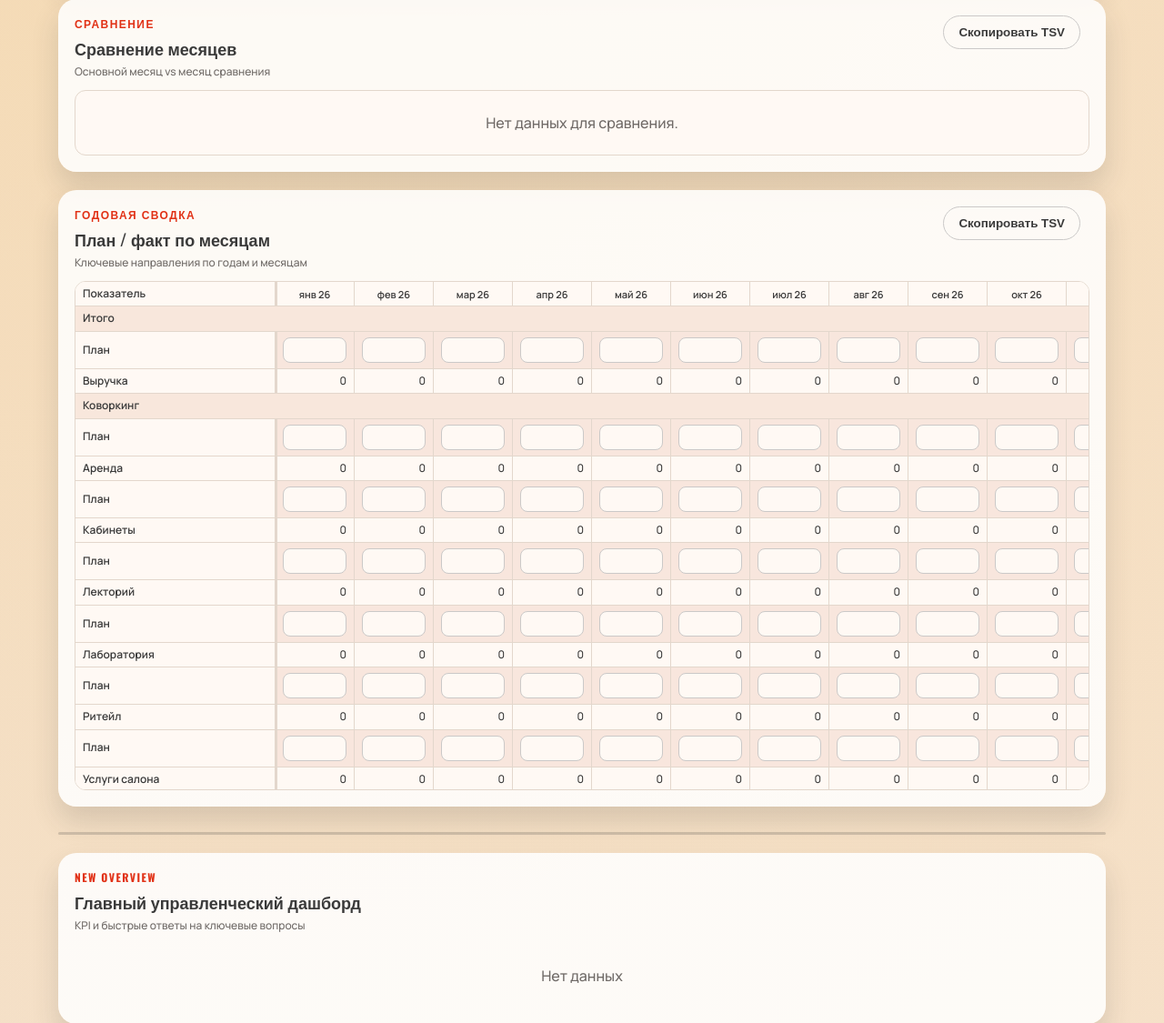
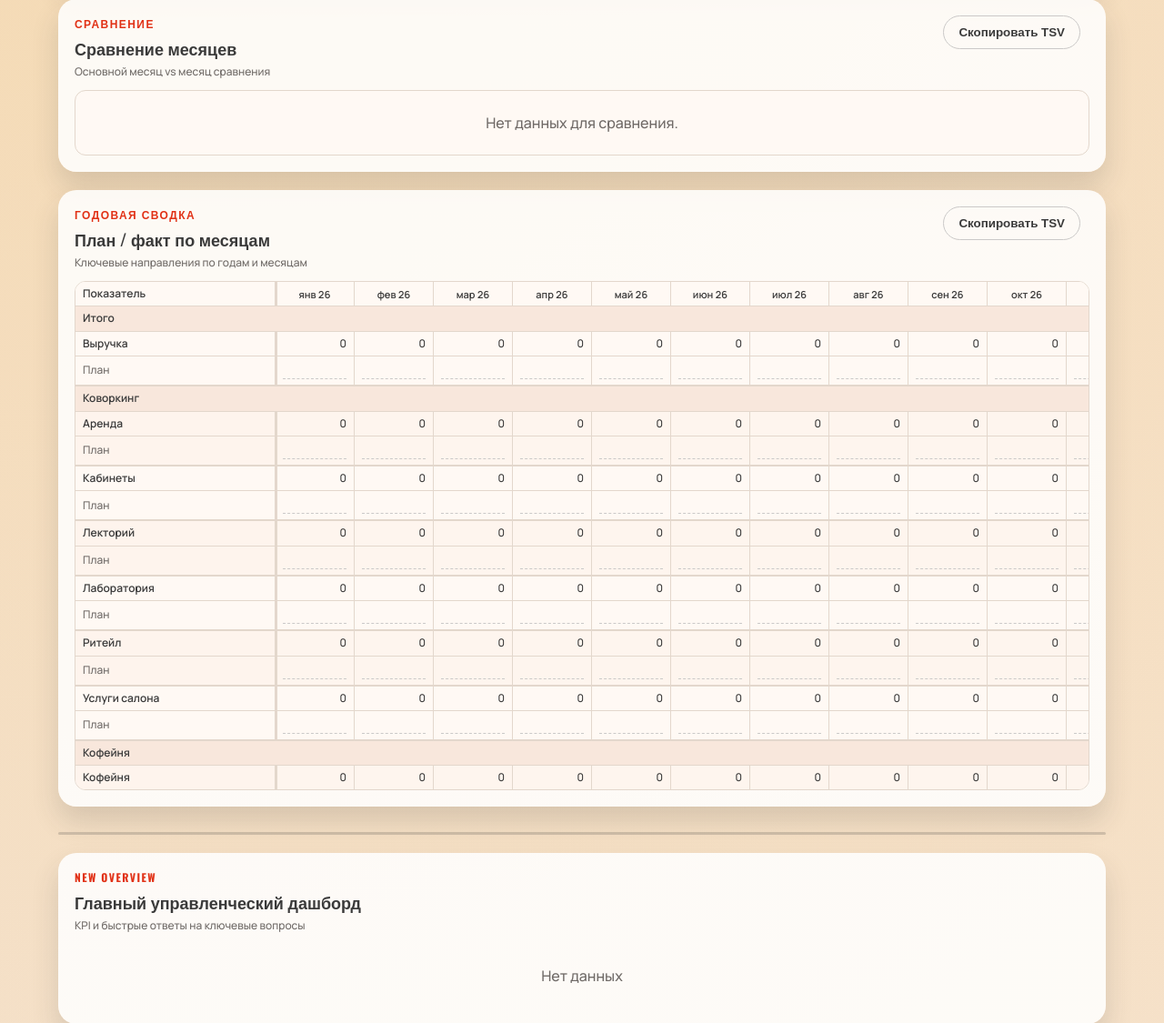
Before and after one commit to dp-cuteam/yclients-heatmap, a FastAPI app: page /cuteam in a window 1280 px wide. Shown: the part 709-1834 px from the top of the page at 91% size. Run offline with FastAPI, Linux system fonts and the light colour scheme; data that the repository does not hold is empty.

Commit message:
Restyle year plan/fact table

```diff
--- a/src/features/cuteam/templates/d1.html
+++ b/src/features/cuteam/templates/d1.html
@@ -110,6 +110,7 @@
         text-align: right;
         white-space: nowrap;
         font-family: var(--font-body);
+        font-variant-numeric: tabular-nums;
       }
 
       .d1-table thead th {
@@ -192,6 +193,37 @@
         min-width: 70px;
       }
 
+      .year-table td {
+        min-width: 78px;
+      }
+
+      .year-table tr.metric-row th.metric-col {
+        font-weight: 600;
+      }
+
+      .year-table tr.plan-row th.metric-col {
+        font-weight: 500;
+        color: var(--muted);
+      }
+
+      .year-table tr.plan-row td {
+        color: var(--muted);
+      }
+
+      .year-table tr.plan-row td,
+      .year-table tr.plan-row th {
+        border-bottom: 2px solid var(--border-soft);
+      }
+
+      .year-table tr.pair-odd td,
+      .year-table tr.pair-odd th {
+        background: rgba(233, 189, 166, 0.08);
+      }
+
+      .year-table td.plan-col {
+        background: transparent;
+      }
+
       .raw-table th.metric-col {
         min-width: 280px;
         max-width: 320px;
@@ -230,12 +262,19 @@
 
       .d1-table td.plan-col input {
         width: 100%;
-        border: 1px solid var(--border);
-        background: var(--card);
-        padding: 6px 8px;
-        border-radius: 8px;
+        border: none;
+        border-bottom: 1px dashed var(--border);
+        background: transparent;
+        padding: 2px 0;
+        border-radius: 0;
         font-size: 12px;
         text-align: right;
+      }
+
+      .d1-table td.plan-col input:focus {
+        outline: none;
+        border-bottom-color: var(--accent);
+        background: rgba(247, 201, 118, 0.18);
       }
 
       .plan-status {
@@ -2408,6 +2447,7 @@
         const tbody = document.createElement("tbody");
 
         const metricMap = new Map(metrics.map((m) => [m.code, m]));
+        let pairIndex = 0;
 
         groups.forEach((group) => {
           const groupRow = document.createElement("tr");
@@ -2422,8 +2462,33 @@
           group.metrics.forEach((code) => {
             const metric = metricMap.get(code);
             if (!metric) return;
+            const pairClass = pairIndex % 2 === 0 ? "pair-even" : "pair-odd";
+
+            const factRow = document.createElement("tr");
+            factRow.className = `metric-row ${pairClass}`;
+            const factLabel = document.createElement("th");
+            factLabel.textContent = metric.label;
+            factLabel.className = "metric-col sticky-col";
+            factRow.appendChild(factLabel);
+            months.forEach((month) => {
+              const td = document.createElement("td");
+              const factValue = metric.fact[month];
+              const planValue = metric.plan[month];
+              setCellValue(td, factValue, formatRawValue);
+              if (
+                planValue !== null &&
+                planValue !== undefined &&
+                factValue !== null &&
+                factValue !== undefined
+              ) {
+                td.classList.add(factValue >= planValue ? "fact-above" : "fact-below");
+              }
+              factRow.appendChild(td);
+            });
+            tbody.appendChild(factRow);
 
             const planRow = document.createElement("tr");
+            planRow.className = `plan-row ${pairClass}`;
             const planLabel = document.createElement("th");
             planLabel.textContent = "План";
             planLabel.className = "metric-col sticky-col";
@@ -2455,28 +2520,7 @@
               planRow.appendChild(td);
             });
             tbody.appendChild(planRow);
-
-            const factRow = document.createElement("tr");
-            const factLabel = document.createElement("th");
-            factLabel.textContent = metric.label;
-            factLabel.className = "metric-col sticky-col";
-            factRow.appendChild(factLabel);
-            months.forEach((month) => {
-              const td = document.createElement("td");
-              const factValue = metric.fact[month];
-              const planValue = metric.plan[month];
-              setCellValue(td, factValue, formatRawValue);
-              if (
-                planValue !== null &&
-                planValue !== undefined &&
-                factValue !== null &&
-                factValue !== undefined
-              ) {
-                td.classList.add(factValue >= planValue ? "fact-above" : "fact-below");
-              }
-              factRow.appendChild(td);
-            });
-            tbody.appendChild(factRow);
+            pairIndex += 1;
           });
         });
 
```
